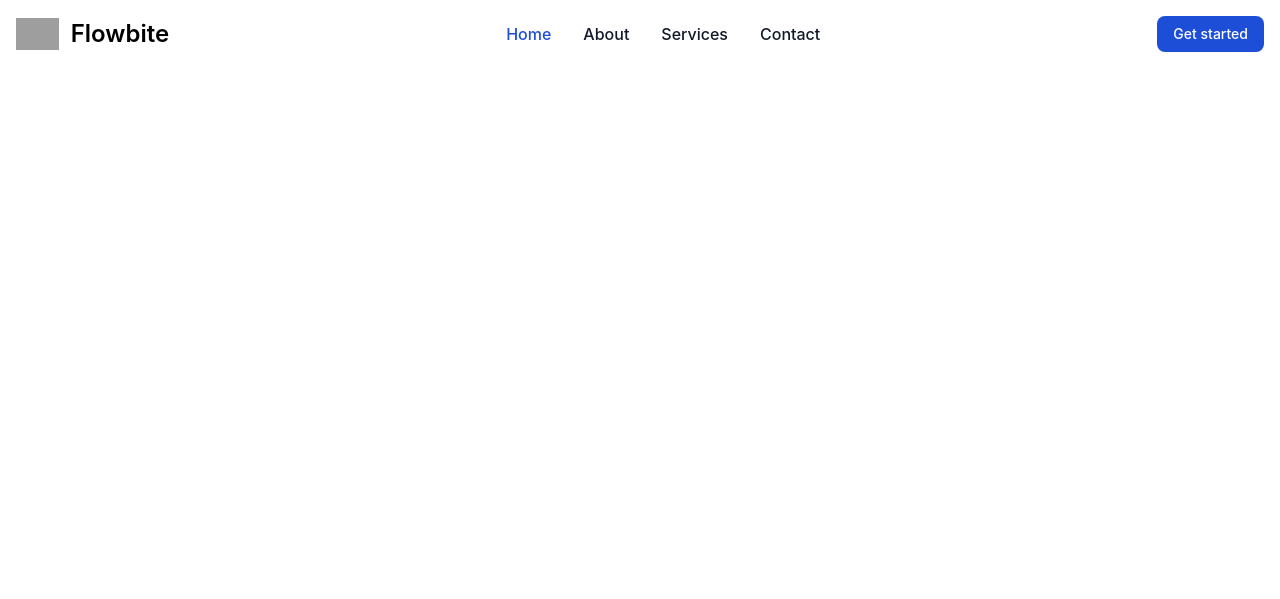
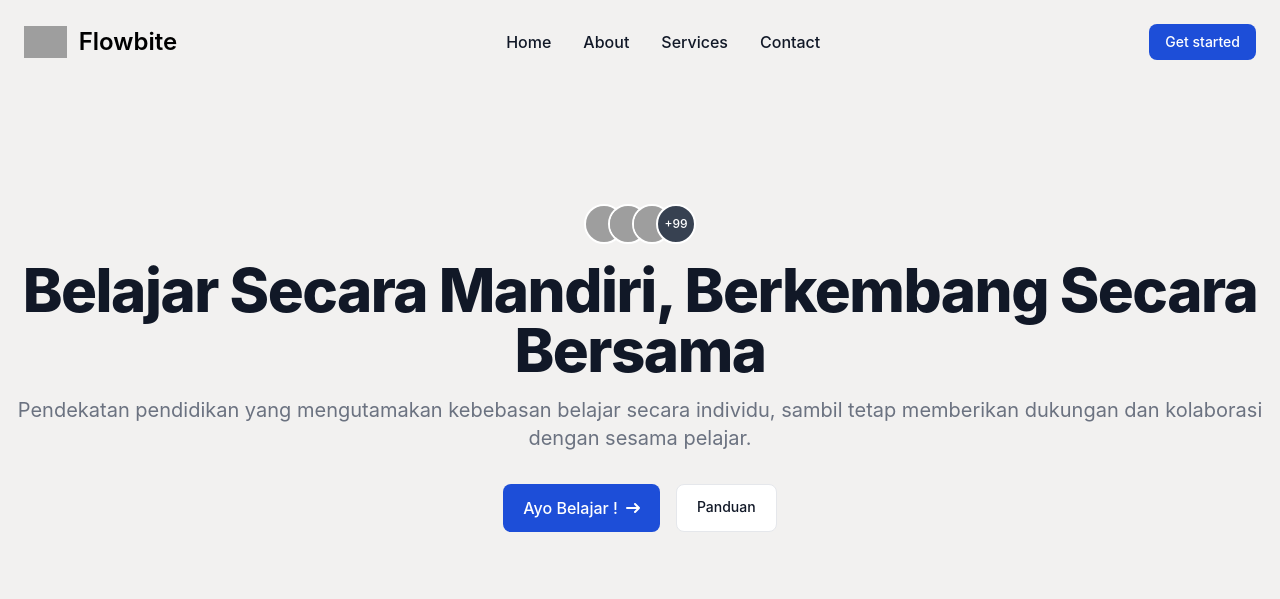
Before and after one commit to ckckckcz/CendekiaUM, a React app: page / in a window 1280 px wide. Built offline with nearby package versions, Linux system fonts and the light colour scheme; grey boxes are pictures that could not be loaded.

Commit message:
update: Header Section + Responsive

```diff
--- a/src/assets/css/index.css
+++ b/src/assets/css/index.css
@@ -8,6 +8,7 @@ body {
     sans-serif;
   -webkit-font-smoothing: antialiased;
   -moz-osx-font-smoothing: grayscale;
+  background-color: #F2F1F0;
 }
 
 code {
--- /dev/null
+++ b/src/components/Header.js
@@ -0,0 +1,26 @@
+import Avatar from "./Header/Avatar.js";
+
+export default function Header() {
+    return(
+        <>
+        <section class="bg-transparent mt-14">
+            <div class="py-8 px-4 mx-auto max-w-screen-xl text-center lg:py-16">
+                <Avatar />
+                <h1 class="mb-4 text-4xl font-extrabold tracking-tight leading-none text-gray-900 md:text-5xl lg:text-6xl lg:text-center text-left md:text-left">Belajar Secara Mandiri, Berkembang Secara Bersama</h1>
+                <p class="mb-8 text-lg font-normal text-gray-500 lg:text-xl lg:text-center text-left md:text-left">Pendekatan pendidikan yang mengutamakan kebebasan belajar secara individu, sambil tetap memberikan dukungan dan kolaborasi dengan sesama pelajar.</p>
+                <div class="flex flex-col space-y-4 sm:flex-row sm:justify-center sm:space-y-0">
+                    <a href="#" class="inline-flex justify-center items-center py-3 px-5 text-base font-medium text-center text-white rounded-lg bg-blue-700 hover:bg-blue-800 focus:ring-4 focus:ring-blue-300">
+                        Ayo Belajar !
+                        <svg class="w-3.5 h-3.5 ms-2 rtl:rotate-180" aria-hidden="true" xmlns="http://www.w3.org/2000/svg" fill="none" viewBox="0 0 14 10">
+                            <path stroke="currentColor" stroke-linecap="round" stroke-linejoin="round" stroke-width="2" d="M1 5h12m0 0L9 1m4 4L9 9"/>
+                        </svg>
+                    </a>
+                    <a href="#" class="py-3 px-5 sm:ms-4 text-sm font-medium text-gray-900 focus:outline-none bg-white rounded-lg border border-gray-200 hover:bg-gray-100 hover:text-blue-700 focus:z-10 focus:ring-4 focus:ring-gray-100 ">
+                        Panduan
+                    </a>
+                </div>
+            </div>
+        </section>
+        </>
+    );
+}
--- /dev/null
+++ b/src/components/Header/Avatar.js
@@ -0,0 +1,10 @@
+export default function Avatar(){
+    return(
+        <div class="flex -space-x-4 rtl:space-x-reverse lg:justify-center justify-left mb-4">
+            <img class="w-10 h-10 border-2 border-white rounded-full dark:border-gray-800" src="/docs/images/people/profile-picture-5.jpg" alt="" />
+            <img class="w-10 h-10 border-2 border-white rounded-full dark:border-gray-800" src="/docs/images/people/profile-picture-2.jpg" alt=""/>
+            <img class="w-10 h-10 border-2 border-white rounded-full dark:border-gray-800" src="/docs/images/people/profile-picture-3.jpg" alt=""/>
+            <a class="flex items-center justify-center w-10 h-10 text-xs font-medium text-white bg-gray-700 border-2 border-white rounded-full hover:bg-gray-600 dark:border-gray-800" href="#">+99</a>
+        </div>
+    );
+}
--- a/src/components/Navbar.js
+++ b/src/components/Navbar.js
@@ -1,15 +1,15 @@
 export default function Navbar() {
     return(
         <>
-        <nav class="bg-white border-gray-200 dark:bg-gray-900">
-            <div class="max-w-screen-xl flex flex-wrap items-center justify-between mx-auto p-4">
+        <nav class="bg-transparent">
+            <div class="max-w-screen-xl flex flex-wrap items-center justify-between mx-auto p-6">
                 <a href="https://flowbite.com/" class="flex items-center space-x-3 rtl:space-x-reverse">
                     <img src="https://flowbite.com/docs/images/logo.svg" class="h-8" alt="Flowbite Logo" />
-                    <span class="self-center text-2xl font-semibold whitespace-nowrap dark:text-white">Flowbite</span>
+                    <span class="self-center text-2xl font-semibold whitespace-nowrap ">Flowbite</span>
                 </a>
                 <div class="flex md:order-2 space-x-3 md:space-x-0 rtl:space-x-reverse">
-                    <button type="button" class="text-white bg-blue-700 hover:bg-blue-800 focus:ring-4 focus:outline-none focus:ring-blue-300 font-medium rounded-lg text-sm px-4 py-2 text-center dark:bg-blue-600 dark:hover:bg-blue-700 dark:focus:ring-blue-800">Get started</button>
-                    <button data-collapse-toggle="navbar-cta" type="button" class="inline-flex items-center p-2 w-10 h-10 justify-center text-sm text-gray-500 rounded-lg md:hidden hover:bg-gray-100 focus:outline-none focus:ring-2 focus:ring-gray-200 dark:text-gray-400 dark:hover:bg-gray-700 dark:focus:ring-gray-600" aria-controls="navbar-cta" aria-expanded="false">
+                    <button type="button" class="text-white bg-blue-700 hover:bg-blue-800 focus:ring-4 focus:outline-none focus:ring-blue-300 font-medium rounded-lg text-sm px-4 py-2 text-center">Get started</button>
+                    <button data-collapse-toggle="navbar-cta" type="button" class="inline-flex items-center p-2 w-10 h-10 justify-center text-sm text-gray-500 rounded-lg md:hidden hover:bg-gray-100 focus:outline-none focus:ring-2 focus:ring-gray-200 " aria-controls="navbar-cta" aria-expanded="false">
                         <span class="sr-only">Open main menu</span>
                         <svg class="w-5 h-5" aria-hidden="true" xmlns="http://www.w3.org/2000/svg" fill="none" viewBox="0 0 17 14">
                             <path stroke="currentColor" stroke-linecap="round" stroke-linejoin="round" stroke-width="2" d="M1 1h15M1 7h15M1 13h15"/>
@@ -17,18 +17,18 @@ export default function Navbar() {
                     </button>
                 </div>
                 <div class="items-center justify-between hidden w-full md:flex md:w-auto md:order-1" id="navbar-cta">
-                    <ul class="flex flex-col font-medium p-4 md:p-0 mt-4 border border-gray-100 rounded-lg bg-gray-50 md:space-x-8 rtl:space-x-reverse md:flex-row md:mt-0 md:border-0 md:bg-white dark:bg-gray-800 md:dark:bg-gray-900 dark:border-gray-700">
+                    <ul class="flex flex-col font-medium p-4 md:p-0 mt-4 border border-gray-100 rounded-lg  md:space-x-8 rtl:space-x-reverse md:flex-row md:mt-0 md:border-0 ">
                     <li>
-                        <a href="#" class="block py-2 px-3 md:p-0 text-white bg-blue-700 rounded md:bg-transparent md:text-blue-700 md:dark:text-blue-500" aria-current="page">Home</a>
+                        <a href="#" class="block py-2 px-3 md:p-0 text-gray-900 rounded hover:bg-gray-100 md:hover:bg-transparent md:hover:text-blue-700 ">Home</a>
                     </li>
                     <li>
-                        <a href="#" class="block py-2 px-3 md:p-0 text-gray-900 rounded hover:bg-gray-100 md:hover:bg-transparent md:hover:text-blue-700 md:dark:hover:text-blue-500 dark:text-white dark:hover:bg-gray-700 dark:hover:text-white md:dark:hover:bg-transparent dark:border-gray-700">About</a>
+                        <a href="#" class="block py-2 px-3 md:p-0 text-gray-900 rounded hover:bg-gray-100 md:hover:bg-transparent md:hover:text-blue-700 ">About</a>
                     </li>
                     <li>
-                        <a href="#" class="block py-2 px-3 md:p-0 text-gray-900 rounded hover:bg-gray-100 md:hover:bg-transparent md:hover:text-blue-700 md:dark:hover:text-blue-500 dark:text-white dark:hover:bg-gray-700 dark:hover:text-white md:dark:hover:bg-transparent dark:border-gray-700">Services</a>
+                        <a href="#" class="block py-2 px-3 md:p-0 text-gray-900 rounded hover:bg-gray-100 md:hover:bg-transparent md:hover:text-blue-700 ">Services</a>
                     </li>
                     <li>
-                        <a href="#" class="block py-2 px-3 md:p-0 text-gray-900 rounded hover:bg-gray-100 md:hover:bg-transparent md:hover:text-blue-700 md:dark:hover:text-blue-500 dark:text-white dark:hover:bg-gray-700 dark:hover:text-white md:dark:hover:bg-transparent dark:border-gray-700">Contact</a>
+                        <a href="#" class="block py-2 px-3 md:p-0 text-gray-900 rounded hover:bg-gray-100 md:hover:bg-transparent md:hover:text-blue-700 ">Contact</a>
                     </li>
                     </ul>
                 </div>
--- a/src/views/App.js
+++ b/src/views/App.js
@@ -1,9 +1,10 @@
 import Navbar from "../components/Navbar";
-
+import Header from "../components/Header";
 export default function App() {
     return(
         <>
             <Navbar />
+            <Header />
         </>
     );
 }
```
Also changed, not shown: src/assets/img/foto.jpg (added).
